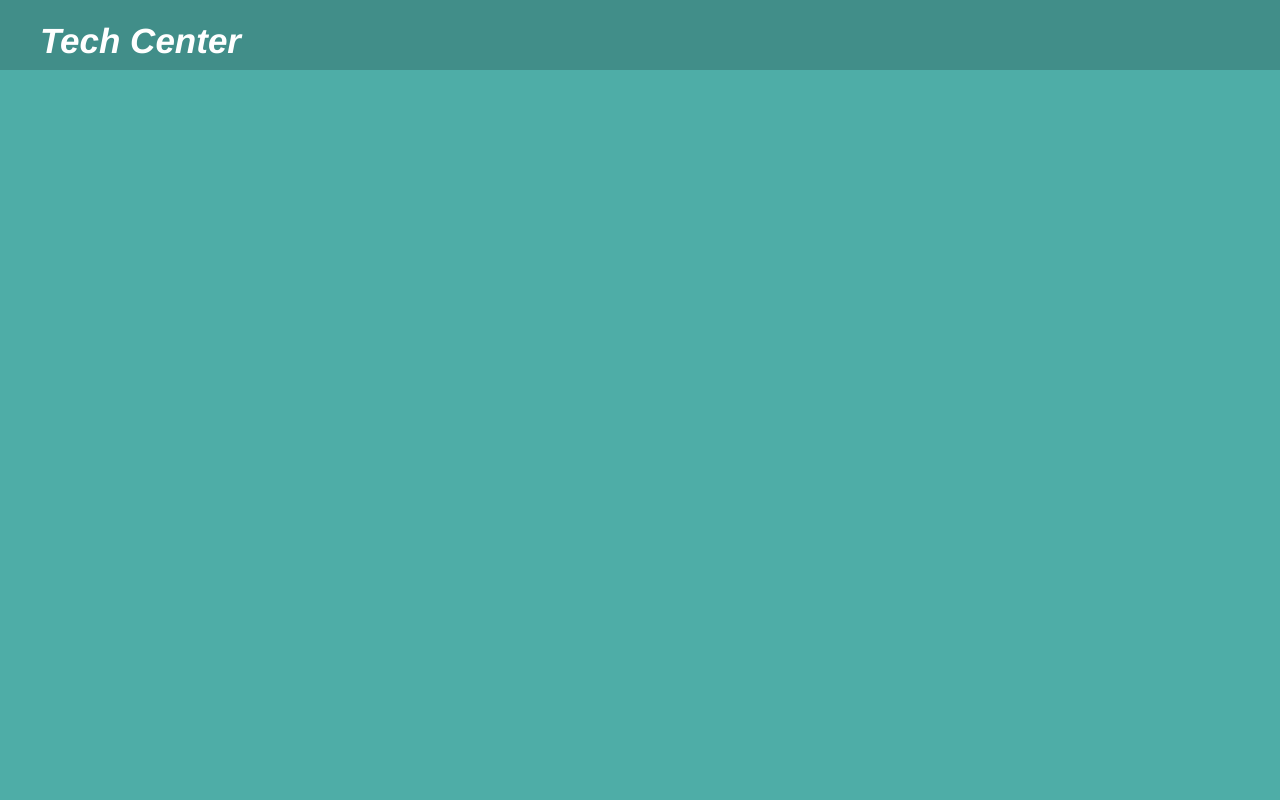
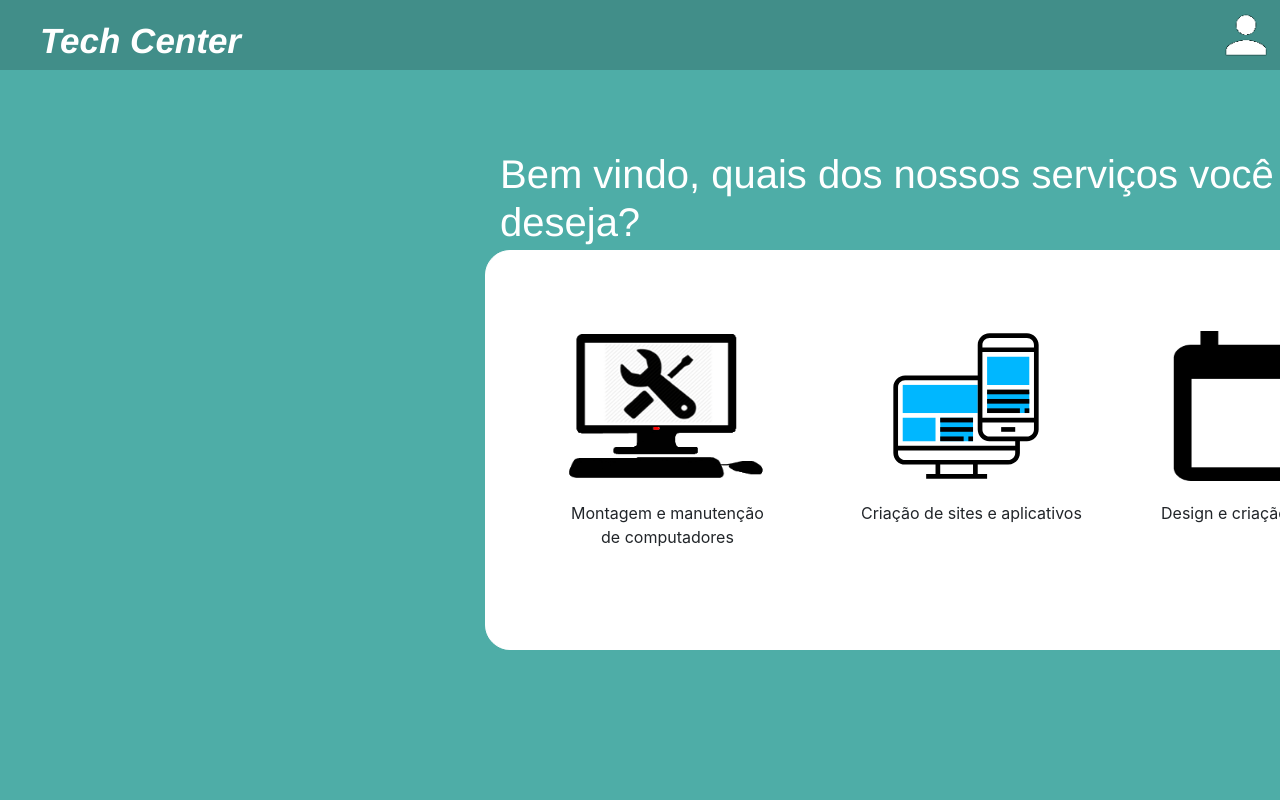
Before and after one commit to FellipeMarraa/ProjetoWeb, a React (Create React App) app: page /user in a window 1280 px wide. Shown: the top 800 px of the page. Built offline with nearby package versions, Linux system fonts and the light colour scheme.

Commit message:
login cliente

```diff
--- a/src/pages/user/index.css
+++ b/src/pages/user/index.css
@@ -23,16 +23,112 @@
     cursor: pointer;
 }
 
-#bem-vindo{
+#perfil{
+    margin-left: 95%;
+    margin-top: 5px;
+    position: absolute;
+    float: right;
+    height: 60px;
+    width: 60px;
+}
+
+#perfil:hover{
+    cursor: pointer;
+}
+
+#titulo{
+    position: absolute;
+    margin-left: 500px;
+    margin-top: 150px;
+    font-family: SansSerif, Helvetica, Arial;
     color: white;
+}
+
+#servicos{
+    position: absolute;
+    margin-left: 485px;
+    margin-top: 250px;
+    width: 950px;
+    height: 400px;
+    background: white;
+    border: 1px solid white;
+    border-radius: 25px;
+}
+
+#caixa-manutencao{
+    position: absolute;
+    margin-left: 50px;
+    margin-top: 50px;
+    width: 250px;
+    height: 300px;
+    border-radius: 25px;
+}
+
+#manutencao{
+    position: absolute;
+    margin-left: 30px;
+    margin-top: 30px;
+    width: 200px;
+    height: 150px;
+}
+
+#texto-manutencao{
+    position: absolute;
+    margin-left: 35px;
+    margin-top: 200px;
     text-align: center;
-    font-family: SansSerif;
 }
+
+#caixa-site{
+    position: absolute;
+    margin-left: 350px;
+    margin-top: 50px;
+    width: 250px;
+    height: 300px;
+    border-radius: 25px;
+}
+
+#site{
+    position: absolute;
+    margin-left: 30px;
+    margin-top: 30px;
+    width: 200px;
+    height: 150px;
+}
+#texto-site{
+    position: absolute;
+    margin-left: 25px;
+    margin-top: 200px;
+}
+
+#caixa-design{
+    position: absolute;
+    margin-left: 650px;
+    margin-top: 50px;
+    width: 250px;
+    height: 300px;
+    border-radius: 25px;
+}
+
+#design{
+    position: absolute;
+    margin-left: 37px;
+    margin-top: 30px;
+    width: 180px;
+    height: 150px;
+}
+
+#texto-design{
+    position: absolute;
+    margin-left: 25px;
+    margin-top: 200px;
+}
+
 /*======================================Inicio Rodape======================================*/
 
 #rodape {
     position: absolute;
-    margin-top: 2230px;
+    margin-top: 900px;
     width: 100%;
     height: 31%;
     background-color: #282c34;
--- a/src/pages/user/index.js
+++ b/src/pages/user/index.js
@@ -1,9 +1,12 @@
 import React from 'react';
-import './index.css';
+import './index.css'
 import {Link} from "react-router-dom";
 import Nav from "reactstrap/es/Nav";
 
 import Imgperfil from "../../assets/mdi_person.png";
+import Imgmanu from "../../assets/manutencao-computadores-notebooks-sjc.png";
+import Imgsite from "../../assets/criação-sites-desenvolvimento-sites-2.svg";
+import Imgdesign from "../../assets/Vector.png";
 import Instagram from "../../assets/instagram.png";
 import Facebook from "../../assets/facebook.png";
 import Whatsapp from "../../assets/whatsapp.png";
@@ -14,14 +17,34 @@ import Telefone from "../../assets/telefone.png";
 const User = props => {
 
     return (
-        <body id={'conteudo'}>
+        <body>
         <Nav id={'cabecalho'}>
             <Link id={'empresa-cabecalho'} to="/"><b>Tech Center</b></Link>
+            <img id={'perfil'} src={Imgperfil}/>
         </Nav>
+        <header id={'header'}>
+            <h1 id={'titulo'}>Bem vindo, quais dos nossos serviços você deseja?</h1>
 
-        <article>
-            <h2 id={'bem-vindo'}>Bem vindo, quais dos nossos serviços você deseja?</h2>
-        </article>
+            <div id={'servicos'}>
+
+                <div id={'caixa-manutencao'}>
+                <img id={'manutencao'} src={Imgmanu}/>
+                <p id={'texto-manutencao'}>Montagem e manutenção<br/> de computadores</p>
+                </div>
+
+                <div id={'caixa-site'}>
+                <img id={'site'} src={Imgsite}/>
+                <p id={'texto-site'}>Criação de sites e aplicativos</p>
+                </div>
+
+                <div id={'caixa-design'}>
+                <img id={'design'} src={Imgdesign}/>
+                <p id={'texto-design'}>Design e criação de banners</p>
+                </div>
+
+            </div>
+
+        </header>
 
             <footer id={'rodape'}>
 
@@ -56,7 +79,6 @@ const User = props => {
             <p id={'rodape-telefone'}>(34) 3232-3232</p>
             <p id={'rodape-empresa'}>&copy; 2020 Tech Center 99.999.999/9999-99</p>
         </footer>
-
         </body>
             );
 
```
Also changed, not shown: src/assets/Vector.png (added), src/assets/mdi_person.png.
